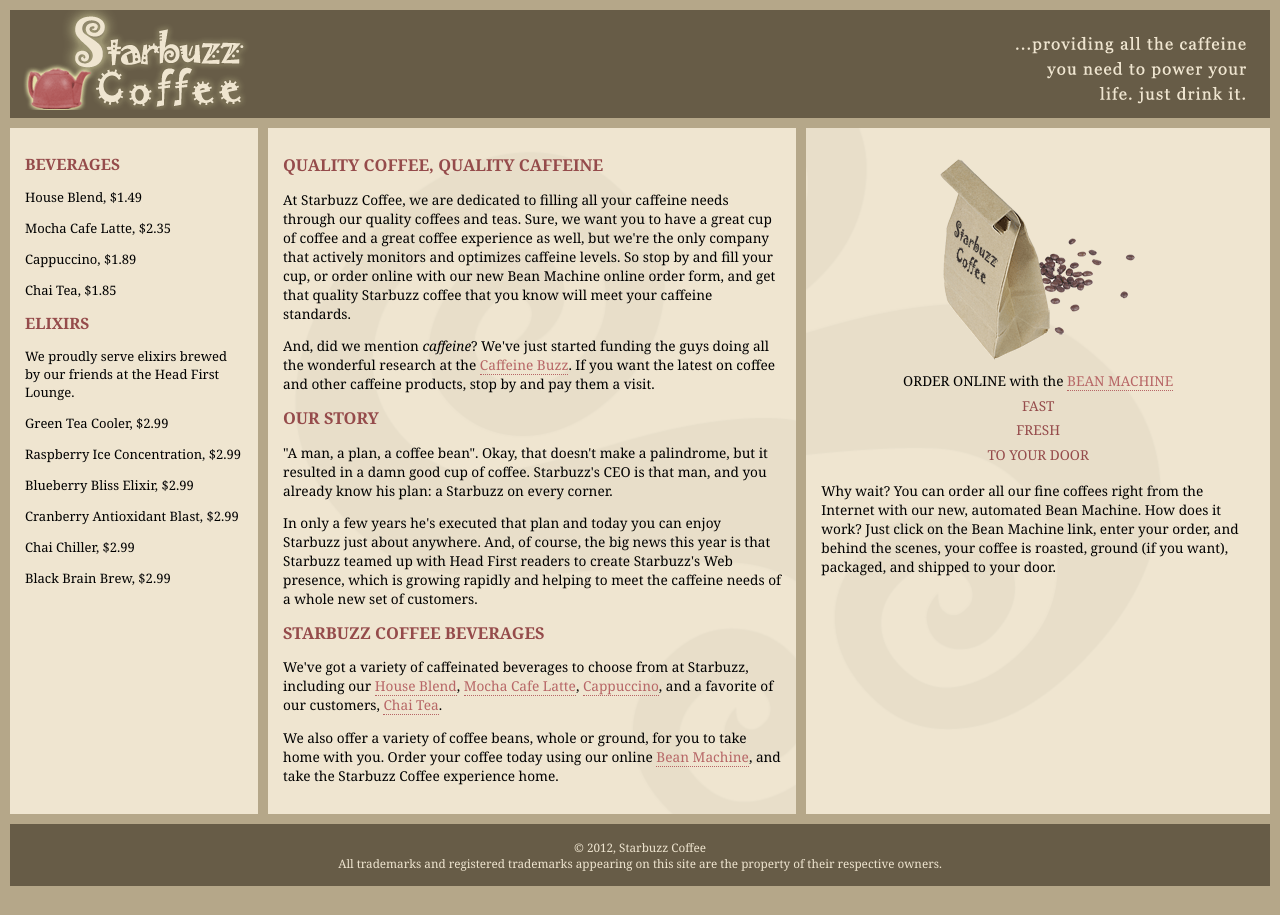
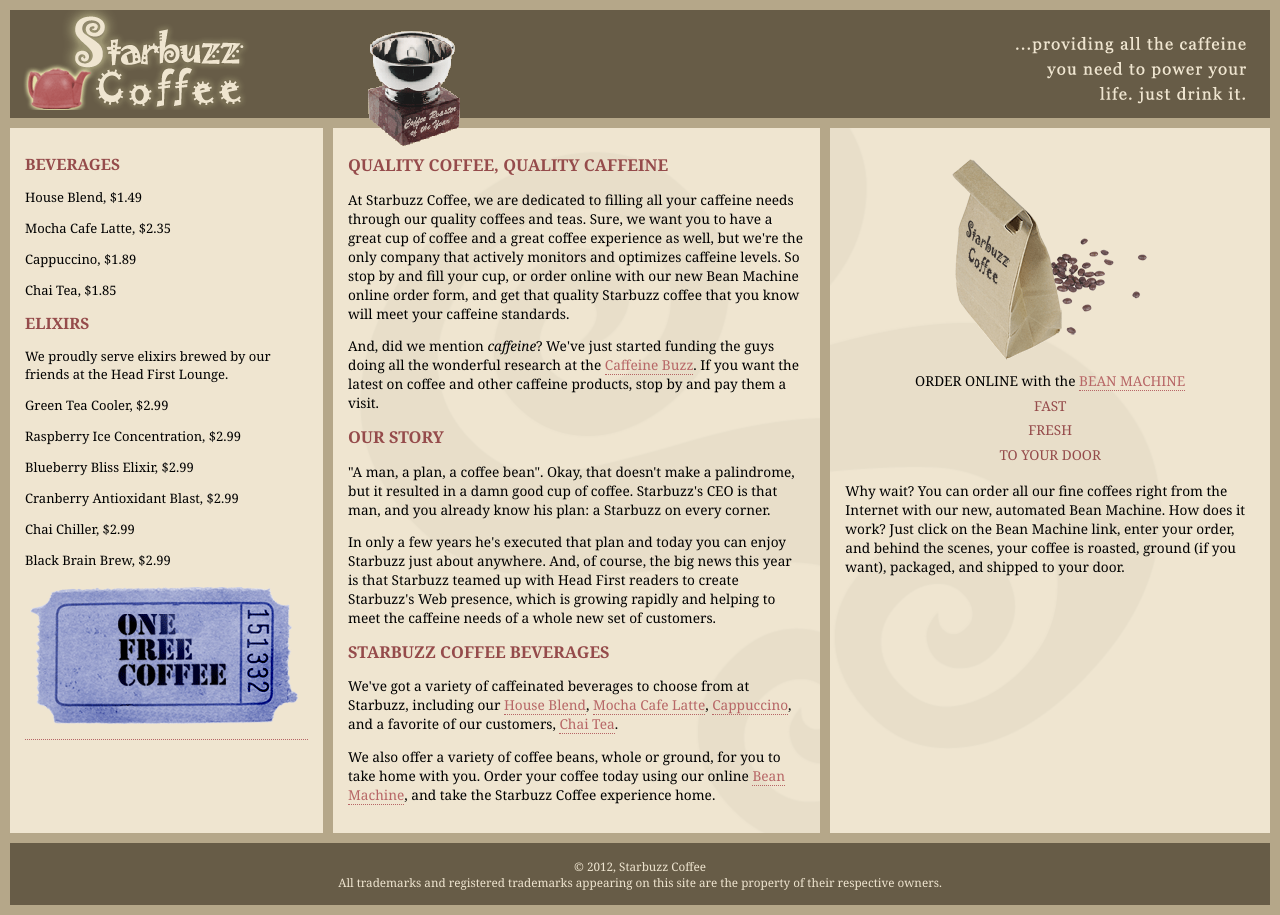
Before and after one commit to xiaotutouwang/starbuzz, a plain HTML site: page index.html in a window 1280 px wide. Drawn offline with Linux system fonts and the light colour scheme.

Commit message:
加了奖杯优惠券

```diff
--- a/index.html
+++ b/index.html
@@ -11,6 +11,9 @@
     <div id="header">
       <div id="aa"></div>
       <div id="ee"></div>
+    </div>
+    <div id="award">
+      <img src="images/award.gif"alt="Roaster of the Year award">
     </div>
 
     <div id="tablecontainer">
@@ -33,6 +36,10 @@
               <p>Cranberry Antioxidant Blast, $2.99</p>
               <p>Chai Chiller, $2.99</p>
               <p>Black Brain Brew, $2.99</p>
+              <div>
+                <a href="freecoffee.html" title="Click here to get your free coffee"><img src="images/ticket.gif" alt="Starbuzz coupon ticket"></a>
+              </div>
+
           </div>
 
 
--- a/starbuzz.css
+++ b/starbuzz.css
@@ -91,3 +91,17 @@ vertical-align: top;
   width: 400px;
   height: 100px;
 }
+#award{
+  position: absolute;
+  top: 30px;
+  left:365px;
+}
+#coupon{
+  position: fixed;
+  top: 100px;
+  left:0;
+
+}
+#coupon a, img{
+  border: none;
+  }
```
